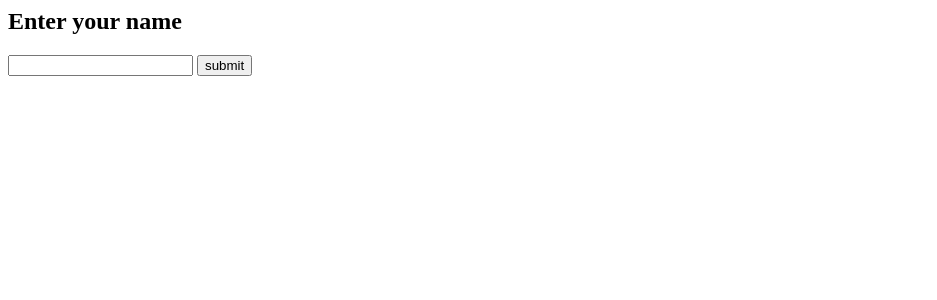
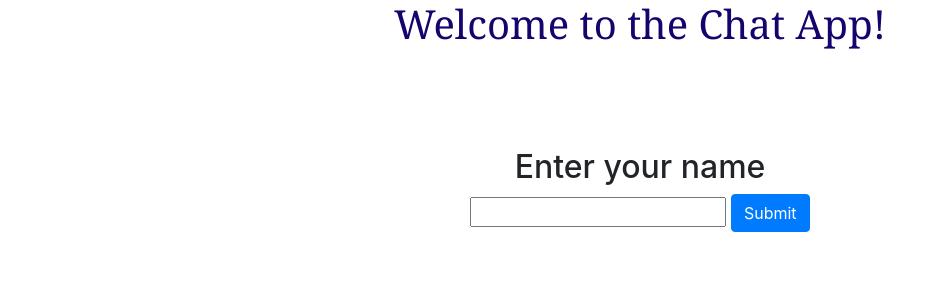
Before and after one commit to manish295/Chat-Room, a Flask app: page /login in a window 1280 px wide. Shown: the top 300 px of the page, without its empty margins (0-937 px from the left). Run offline with Flask 2, Linux system fonts and the light colour scheme; some libraries are stand-ins or nearby versions.

Commit message:
added some CSS

```diff
--- /dev/null
+++ b/Prototype/website/templates/base.html
@@ -0,0 +1,21 @@
+<!DOCTYPE html>
+<html lang="en">
+    <head>
+        <meta charset="utf-8">
+        <meta name="viewport" content="width=device-width, initial-scale=1, shrink-to-fit=no">
+        <link rel="stylesheet" href="https://stackpath.bootstrapcdn.com/bootstrap/4.3.1/css/bootstrap.min.css" integrity="sha384-ggOyR0iXCbMQv3Xipma34MD+dH/1fQ784/j6cY/iJTQUOhcWr7x9JvoRxT2MZw1T" crossorigin="anonymous">
+        <title>{% block title %} {% endblock %}</title>
+    </head>
+
+    <body>
+        <div class="container">
+            {% block content %}
+            {% endblock %}
+        </div>
+
+        <script src="https://code.jquery.com/jquery-3.3.1.slim.min.js" integrity="sha384-q8i/X+965DzO0rT7abK41JStQIAqVgRVzpbzo5smXKp4YfRvH+8abtTE1Pi6jizo" crossorigin="anonymous"></script>
+        <script src="https://cdnjs.cloudflare.com/ajax/libs/popper.js/1.14.7/umd/popper.min.js" integrity="sha384-UO2eT0CpHqdSJQ6hJty5KVphtPhzWj9WO1clHTMGa3JDZwrnQq4sF86dIHNDz0W1" crossorigin="anonymous"></script>
+        <script src="https://stackpath.bootstrapcdn.com/bootstrap/4.3.1/js/bootstrap.min.js" integrity="sha384-JjSmVgyd0p3pXB1rRibZUAYoIIy6OrQ6VrjIEaFf/nJGzIxFDsf4x0xIM+B07jRM" crossorigin="anonymous"></script>
+    </body>
+
+</html>
--- a/Prototype/website/templates/login.html
+++ b/Prototype/website/templates/login.html
@@ -1,9 +1,32 @@
+{% extends "base.html" %}
+{% block title %}Login{% endblock %}
+
+{% block content %}
+<style>
+  h1{
+    text-align: center;
+    color: rgb(22, 3, 109);
+    font-family: "Cambria";
+  }
+
+  h2{
+    text-align: center;
+  }
+  form{
+    text-align: center;
+  }
+  .log-form{
+    margin-top: 100px;
+  }
+</style>
 <form action="#" method="POST">
+    <h1>Welcome to the Chat App!</h1>
     <div class="log-form">
         <h2>Enter your name</h2>
         <form>
-          <input type="text" name = "nm" title="username"/>
-          <button type="submit" class="btn">submit</button>
+          <input type="text" name = "nm"/>
+          <button type="submit" class="btn btn-primary">Submit</button>
         </form>
       </div>
-</form
+</form>
+{% endblock %}
```
Also changed, not shown: Prototype/website/templates/index.html (+10 -7 lines).
